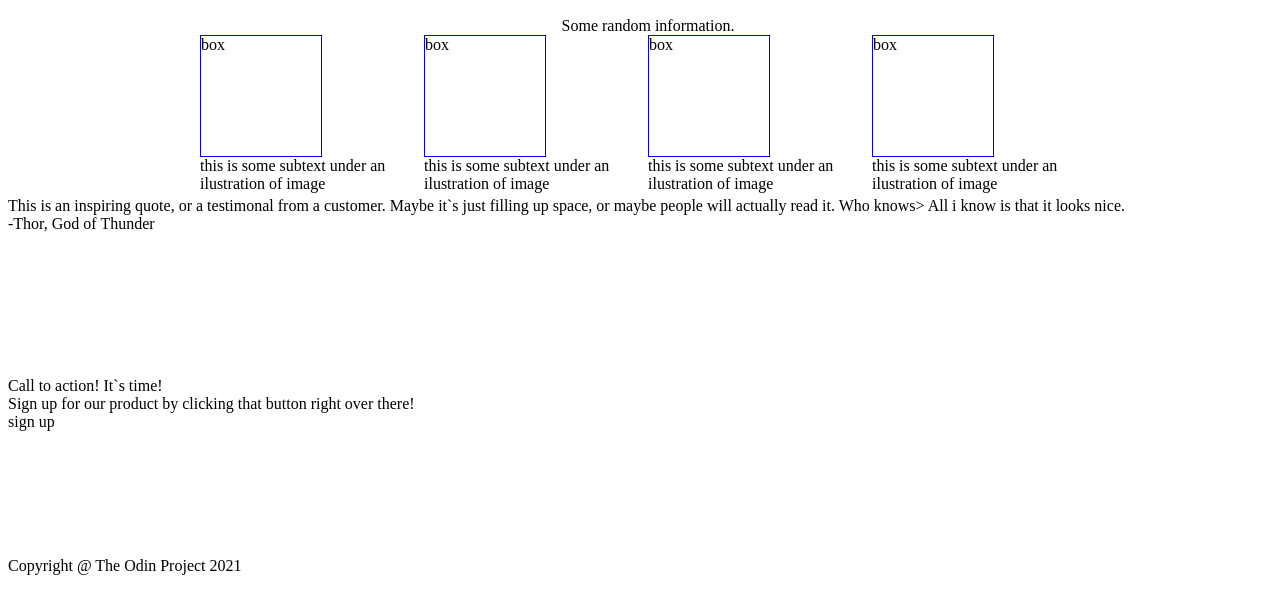
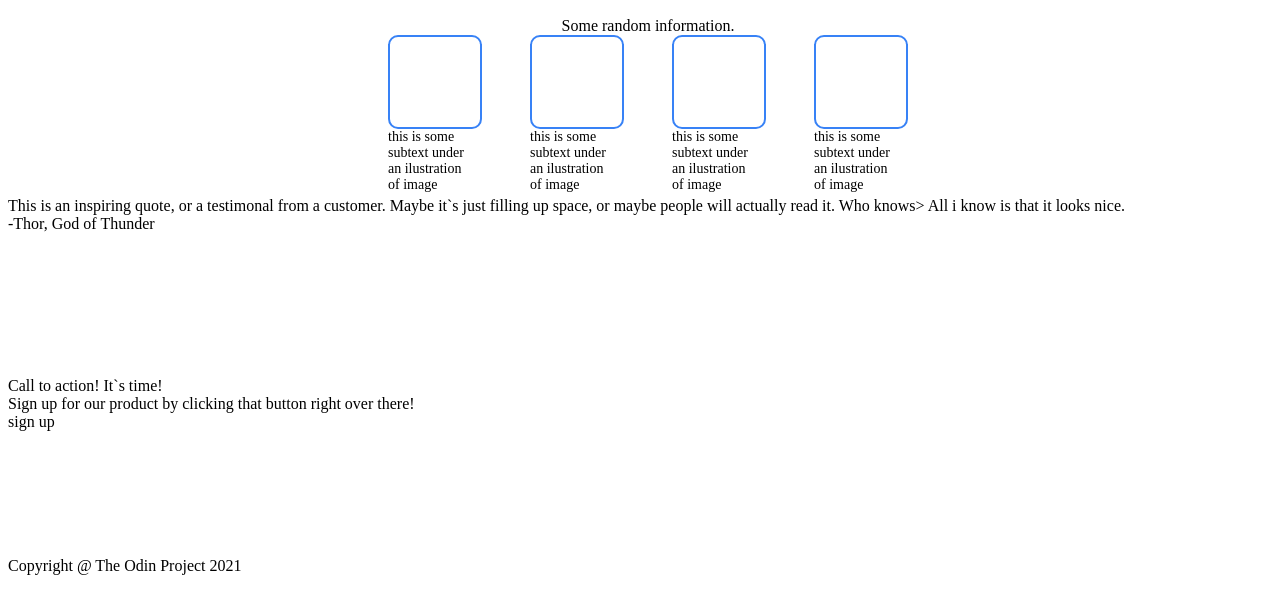
Before and after one commit to Piptr69/css_project, a plain HTML site: page index.html in a window 1280 px wide. Shown: the part 211-808 px from the top of the page. Drawn offline with Linux system fonts and the light colour scheme.

Commit message:
style boxes

```diff
--- a/index.html
+++ b/index.html
@@ -49,23 +49,23 @@
 
         <div class="box-list">
             <div class="box">
-                <div class="box-item">box</div>
-                <div>this is some subtext under an ilustration of image</div>
+                <div class="box-item"></div>
+                <div class="second-text">this is some subtext under an ilustration of image</div>
             </div>
 
             <div class="box">
-                <div class="box-item">box</div>
-                <div>this is some subtext under an ilustration of image</div>
+                <div class="box-item"></div>
+                <div class="second-text">this is some subtext under an ilustration of image</div>
             </div>
 
             <div class="box">
-                <div class="box-item">box</div>
-                <div>this is some subtext under an ilustration of image</div>
+                <div class="box-item"></div>
+                <div class="second-text">this is some subtext under an ilustration of image</div>
             </div>
 
             <div class="box">
-                <div class="box-item">box</div>
-                <div>this is some subtext under an ilustration of image</div>
+                <div class="box-item"></div>
+                <div class="second-text">this is some subtext under an ilustration of image</div>
             </div>
 
         </div>
--- a/style.css
+++ b/style.css
@@ -124,7 +124,18 @@ body {
 }
 
 .box-item {
-    border: solid blue 1px;
-    height: 120px;
-    width: 120px;
+    border: solid #3882F6 2px;
+    height: 90px;
+    width: 90px;
+    border-radius: 10px;
 }
+
+.second-text {
+    font-size: 14px;
+    text-wrap: wrap;
+    width: 80px;
+}
+
+.box {
+    margin: 0px 24px;
+}
```
